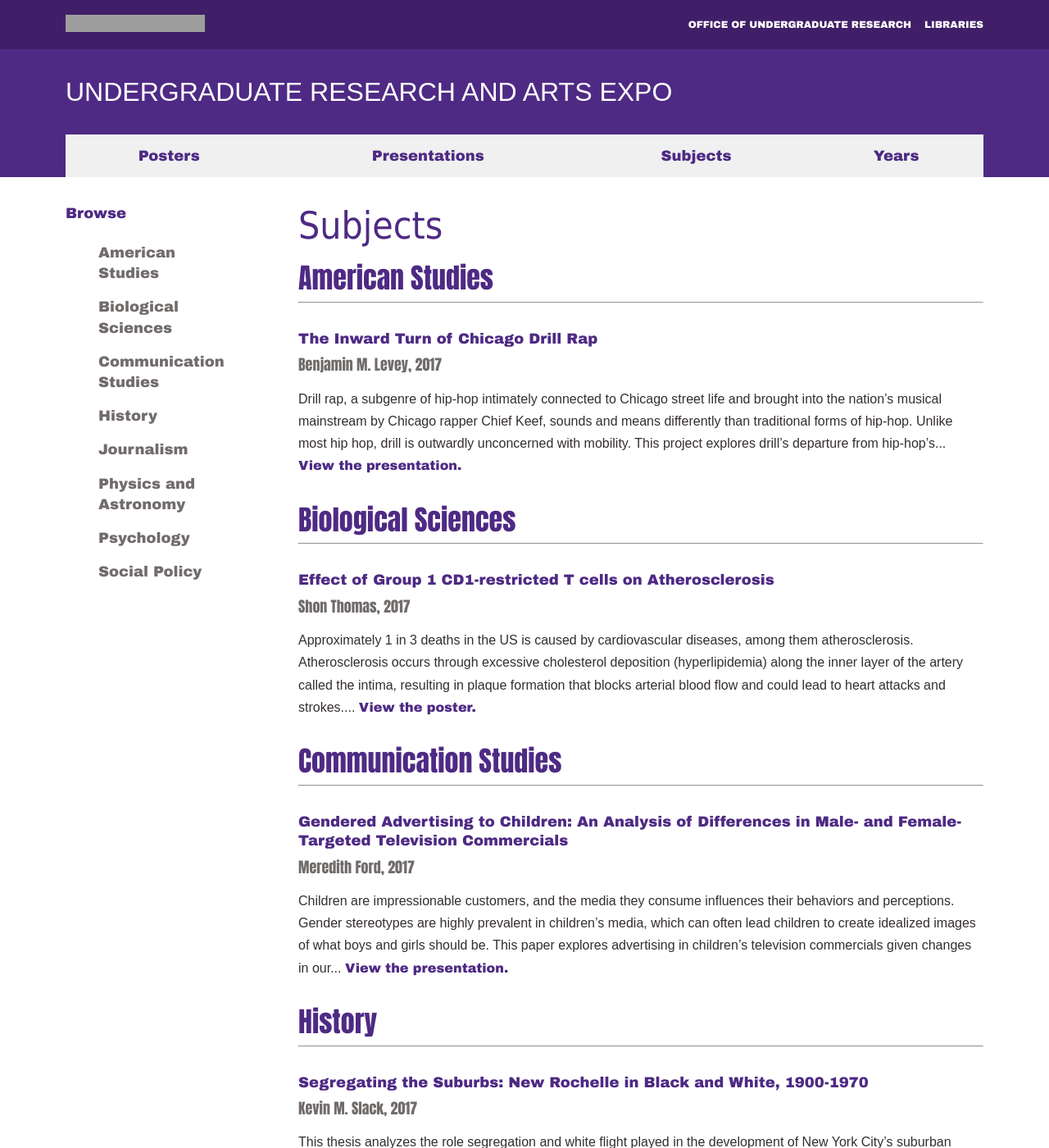
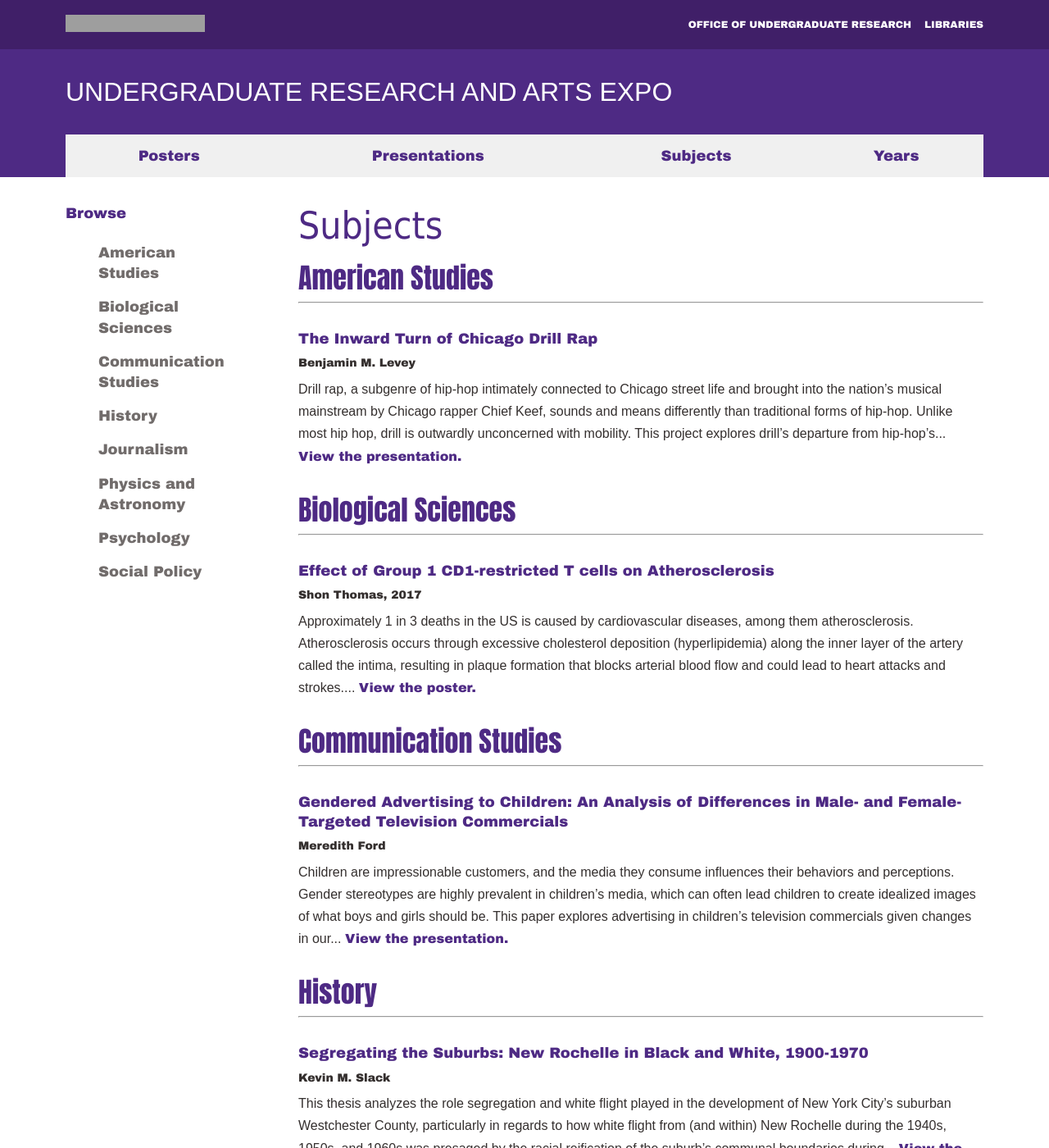
Before and after one commit to nulib/undergrad-expo, a Jekyll site: the page built from _pages/subjects.html, in a window 1280 px wide and 1400 px high. Shown: the whole window at 82% size. Built offline with Jekyll 4.4.1, drawn with Linux system fonts in a browser that asks for light colours; nearby versions of some CDN libraries; some web fonts are replaced; some of the changed text lies outside the part shown; grey boxes are pictures that could not be loaded.

Commit message:
changes author name styles

```diff
--- a/_pages/posters.html
+++ b/_pages/posters.html
@@ -14,8 +14,7 @@ nav_title: "Subjects"
         {% for post in posts %}
         <article class="news">
           <h4 class="news-title" style="font-weight:bold;"><a href="{{ post.url }}">{{ post.title }}</a></h4>
-          <h6>{{ post.author }}</h6>
-          <div class="news-date" style="color:#4e2a84;">{{ post.department }}</div>
+          <div class="news-date">{{ post.author }}</div>
           <div class="news-description">{{ post.abstract | truncatewords: 50 }} <a href="{{ post.url }}">View the poster.</a></div>
         </article>
         {% endfor %}
--- a/_pages/presentations.html
+++ b/_pages/presentations.html
@@ -15,7 +15,7 @@ nav_title: "Subjects"
       {% for post in posts %}
       <article class="news">
         <h4 class="news-title" style="font-weight:bold;"><a href="{{ post.url }}">{{ post.title }}{% if post.award %} ({{ post.award }}){% endif %}</a></h4>
-        <h6>{{ post.author }}</h6>
+        <div class="news-date">{{ post.author }}</div>
         <div class="news-description">{{ post.abstract | truncatewords: 50 }} <a href="{{ post.url }}">View the presentation.</a></div>
       </article>
       {% endfor %}
--- a/_pages/subjects.html
+++ b/_pages/subjects.html
@@ -50,7 +50,7 @@ The purpose of this snippet is to list all your posts posted with a certain tag.
 
 		<article class="news">
 			<h4 class="news-title" style="font-weight:bold;"><a href="{{ post.url }}">{{ post.title }}</a></h4>
-			<h6>{{ post.author }}, {{ post.date | date: '%Y' }}</h6>
+			<div class="news-date">{{ post.author }}</div>
 			<div class="news-description">{{ post.abstract | truncatewords: 50 }} <a href="{{ post.url }}">View the presentation.</a></div>
 		</article>
 
@@ -62,7 +62,7 @@ The purpose of this snippet is to list all your posts posted with a certain tag.
 
 	 <article class="news">
 		 <h4 class="news-title"><a href="{{ post.url }}">{{ post.title }}</a></h4>
-		 <h6>{{ post.author }}, {{ post.date | date: '%Y' }}</h6>
+		 <div class="news-date">{{ post.author }}, {{ post.date | date: '%Y' }}</div>
 		 <div class="news-description">{{ post.abstract | truncatewords: 50 }} <a href="{{ post.url }}">View the poster.</a></div>
 	 </article>
 
--- a/_pages/years.html
+++ b/_pages/years.html
@@ -14,7 +14,7 @@ nav_title: "Browse"
 			{% for post in year.items %}
 			<article class="news">
 				<h4 class="news-title" style="font-weight:bold;"><a href="{{ post.url }}">{{ post.title }}</a></h4>
-				<h6>{{ post.author }}</h6>
+				<div class="news-date">{{ post.author }}, {{ post.major }}</div>
 				<div class="news-description">{{ post.abstract | truncatewords: 50 }} <a href="{{ post.url }}">View the presentation.</a></div>
 	    </article>
 			{% endfor %}
```
